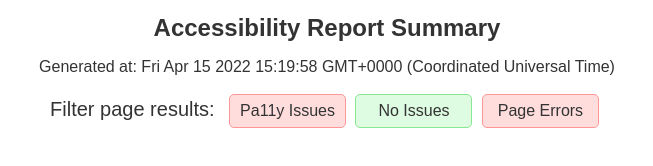
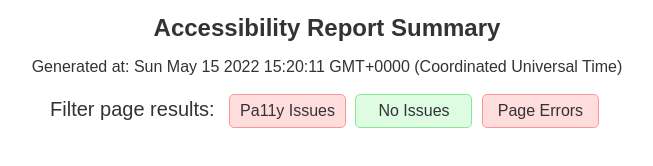
Before and after one commit to dmundra/civicactions-homesite-a11y, a website: page pa11y_report/index.html in a window 1280 px wide. Shown: the whole page, without its empty margins (313-966 px from the left). Drawn offline with Linux system fonts and the light colour scheme.

Commit message:
Commit from GitHub Actions (pa11y tests)

```diff
--- a/pa11y_report/index.html
+++ b/pa11y_report/index.html
@@ -139,7 +139,7 @@
 <body>
 	<main>
 		<h1>Accessibility Report Summary</h1>
-		<p>Generated at: Fri Apr 15 2022 15:19:58 GMT+0000 (Coordinated Universal Time)</p>
+		<p>Generated at: Sun May 15 2022 15:20:11 GMT+0000 (Coordinated Universal Time)</p>
 		<div class="filter">
 			<span class="label">Filter page results: </span>
 			<span id="pa11yIssues" class="button" title="Pa11y analyzed page and found issues">Pa11y Issues</span>
```
